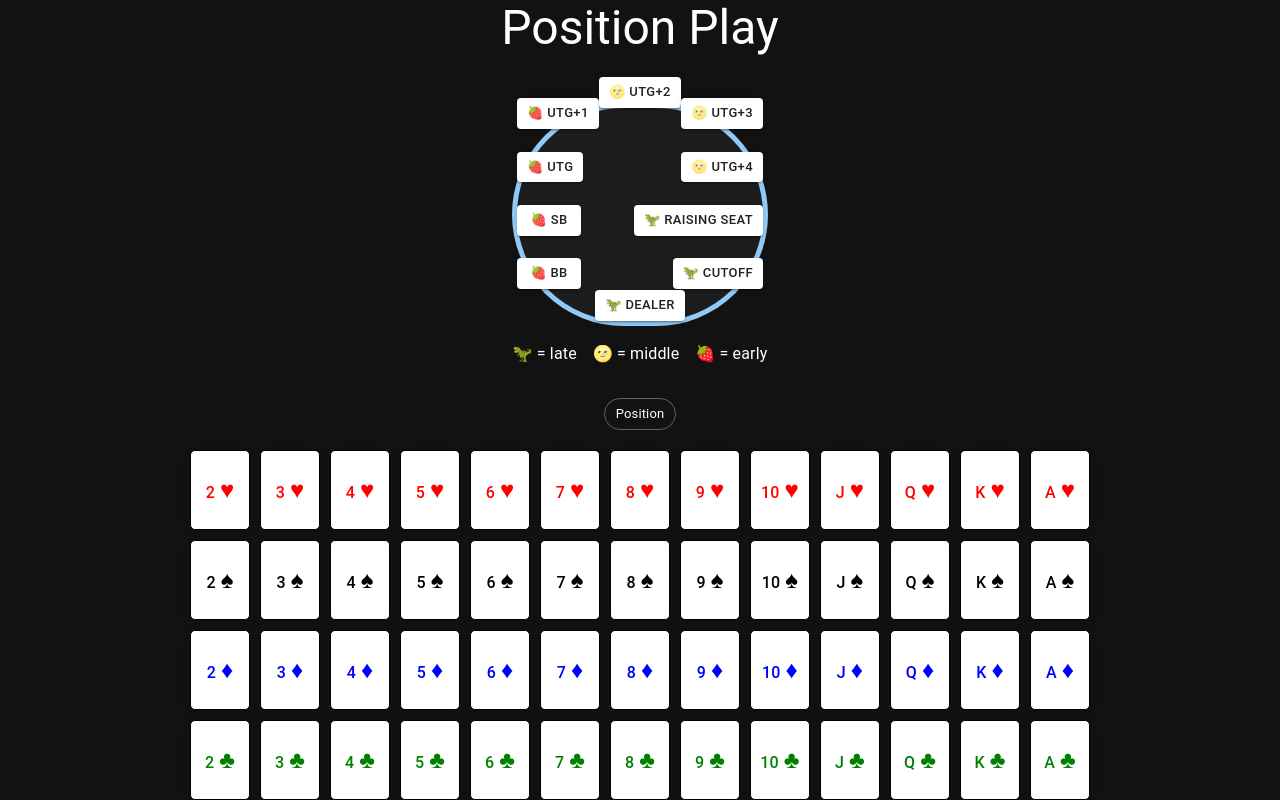
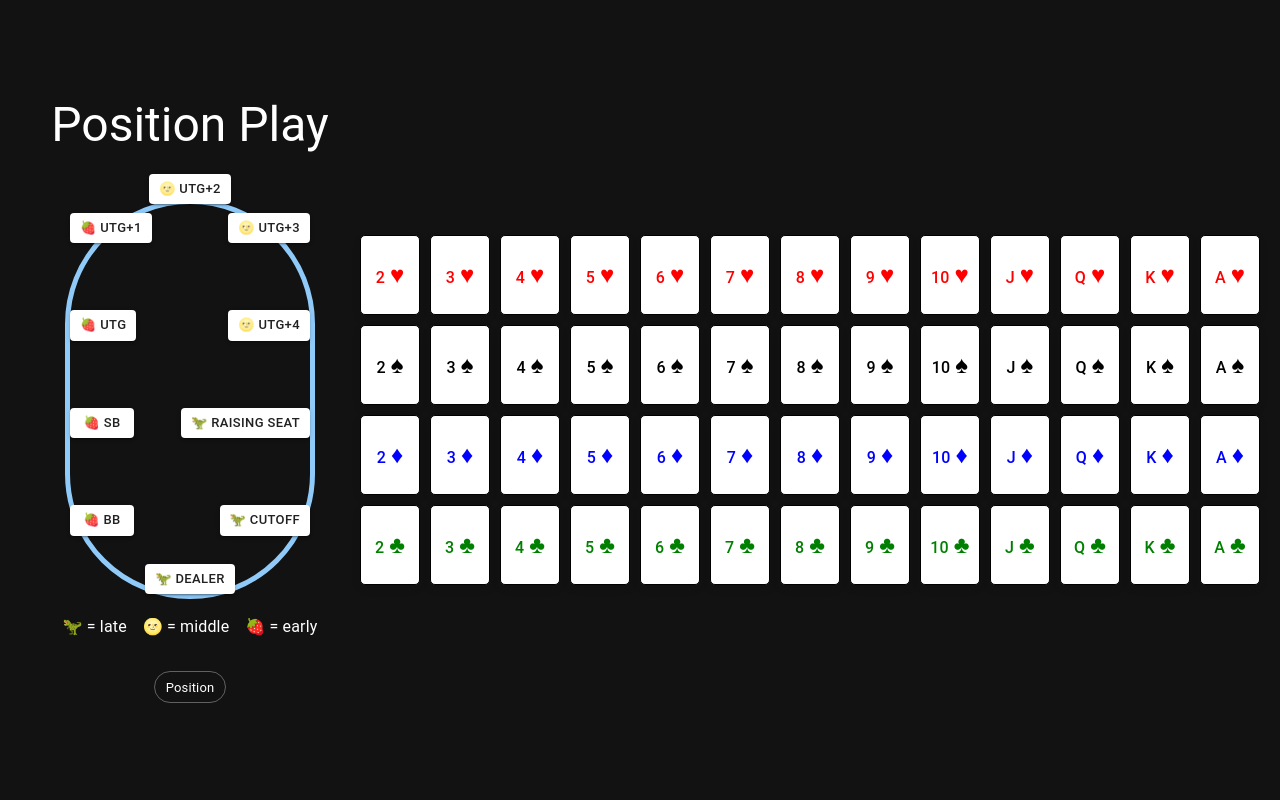
Before and after one commit to kr1st1n4gr0eg3r/holdem-position-play, a React (Create React App) app: page / in a window 1280 px wide. Built offline with nearby package versions, Linux system fonts and the light colour scheme.

Commit message:
styles and folder reorg

```diff
--- a/src/App.css
+++ /dev/null
@@ -1,21 +0,0 @@
-
-.PokerTable {
-  display: flex;
-  flex-direction: column;
-  align-items: center;
-  justify-content: center;
-  height: 100vh;
-  background-color: #121212;
-}
-
-.tableBackground {
-  position: relative;
-  width: 20%;
-  height: 50vh;
-  background-color: #1d1d1d;
-  border-radius: 140px;
-  border: 5px solid #90caf9;
-  display: flex;
-  align-items: center;
-  justify-content: center;
-}
--- a/src/App.js
+++ b/src/App.js
@@ -1,11 +1,15 @@
 import React from 'react';
-import PokerTable from './pokerTable';
-import './App.css';
+import PokerTable from './components/PokerTable';
+import './css/App.css';
+import Cards from './components/Cards';
 
 function App() {
   return (
     <div className="App">
-      <PokerTable />
+      <div className="flexContainer">
+        <PokerTable />
+        <Cards />
+      </div>
     </div>
   );
 }
--- a/src/Cards.js
+++ b/src/components/Cards.js
@@ -1,7 +1,6 @@
-// src/Cards.js
 import React from 'react';
 import { Box, Typography } from '@mui/material';
-import './cards.css';
+import '../css/cards.css';
 
 const suits = ['♥', '♠', '♦', '♣'];
 const ranks = [
@@ -21,7 +20,7 @@ const ranks = [
 ];
 
 const getColor = (suit) => {
-  switch(suit) {
+  switch (suit) {
     case '♣': return 'green';
     case '♥': return 'red';
     case '♦': return 'blue';
@@ -36,8 +35,8 @@ const Cards = () => {
       {suits.map(suit => (
         ranks.map(rank => (
           <Box key={`${rank.value}${suit}`} className="card">
-            <Typography variant="h6" style={{ color: getColor(suit) }}>
-              <span className="rank">{rank.label}</span>
+            <Typography variant="h6">
+              <span className="rank" style={{ color: getColor(suit) }}>{rank.label}</span>
               <span className="suit" style={{ color: getColor(suit) }}>{suit}</span>
             </Typography>
           </Box>
--- a/src/pokerTable.js
+++ b/src/components/PokerTable.js
@@ -1,21 +1,19 @@
-// src/PokerTable.js
 import React, { useState } from 'react';
 import { Button, Typography, Box } from '@mui/material';
-import PositionChip from './PositionChip'; // Import the PositionChip component
-import Cards from './Cards'; // Import the new Cards component
-import './positions.css';
+import PositionChip from './PositionChip';
+import '../css/positions.css';
 
 const positions = [
-  { id: '1SB', label: '🍓 SB', className: 'position-SB'},
-  { id: '2BB', label: '🍓 BB', className: 'position-BB'},
-  { id: '3UTG', label: '🍓 UTG', className: 'position-3UTG'},
+  { id: '1SB', label: '🍓 SB', className: 'position-SB' },
+  { id: '2BB', label: '🍓 BB', className: 'position-BB' },
+  { id: '3UTG', label: '🍓 UTG', className: 'position-3UTG' },
   { id: '4UTG1', label: '🍓 UTG+1', className: 'position-4UTG1' },
   { id: '5UTG2', label: '🌝 UTG+2', className: 'position-5UTG2' },
   { id: '6UTG3', label: '🌝 UTG+3', className: 'position-6UTG3' },
   { id: '7UTG4', label: '🌝 UTG+4', className: 'position-7UTG4' },
   { id: '8RS', label: '🦖 Raising Seat', className: 'position-8RS' },
   { id: '9CO', label: '🦖 Cutoff', className: 'position-9CO' },
-  { id: '10DEAL', label: '🦖 Dealer', className: 'position-10DEAL'},
+  { id: '10DEAL', label: '🦖 Dealer', className: 'position-10DEAL' },
 ];
 
 const PokerTable = () => {
@@ -23,7 +21,7 @@ const PokerTable = () => {
 
   const handleButtonClick = (id) => {
     let category = '';
-    if (['1SB', '2BB', '3UTG'].includes(id)) {
+    if (['1SB', '2BB', '3UTG', '4UTG1'].includes(id)) {
       category = 'early';
     } else if (['5UTG2', '6UTG3', '7UTG4'].includes(id)) {
       category = 'middle';
@@ -69,7 +67,6 @@ const PokerTable = () => {
           category={selectedPosition.category}
         />
       </Box>
-      <Cards />
     </Box>
   );
 };
--- /dev/null
+++ b/src/css/App.css
@@ -0,0 +1,19 @@
+.App {
+  text-align: center;
+}
+
+.flexContainer {
+  display: flex;
+  justify-content: space-around; /* Adjust alignment as needed */
+  align-items: center; /* Center items vertically */
+  height: 100vh; /* Full height of the viewport */
+  padding: 20px;
+}
+
+.pokerTable {
+  flex: 1; /* Adjust as needed */
+}
+
+.cardsContainer {
+  flex: 1; /* Adjust as needed */
+}
--- a/src/positions.css
+++ b/src/css/positions.css
@@ -14,15 +14,14 @@ h2 {
 .tableBackground {
   display: flex;
   flex-wrap: wrap;
-  justify-content: space-between;
   align-items: center;
-  width: 300px;
-  height: 400px;
-  border: 2px solid blue; /* Adjust this as needed */
-  border-radius: 50%;
+  width: 250px;
+  height: 50vh;
+  border: 5px solid #90caf9;
+  border-radius: 140px;
   position: relative;
   padding: 20px;
-  justify-content: space-between;
+  justify-content: center;
 }
 
 .position-10DEAL {
```
Also changed, not shown: src/css/index.css (added, +13 -0 lines), src/components/PositionChip.js (renamed from src/PositionChip.js), src/css/cards.css (renamed from src/cards.css).
